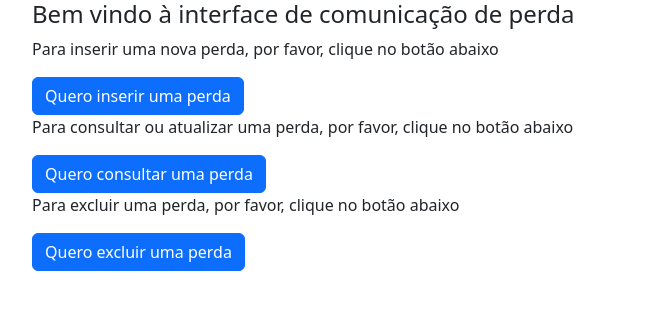
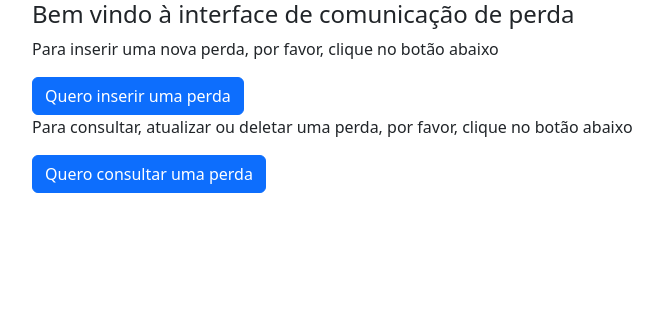
Before and after one commit to drawanz/lost-comunication-frontend, a React (Vite) app: page / in a window 1280 px wide. Shown: the top 310 px of the page, without its empty margins (50-713 px from the left). Built offline with nearby package versions, Linux system fonts and the light colour scheme.

Commit message:
feat: removendo opção de delete da homepage

```diff
--- a/src/pages/homePage/HomePage.jsx
+++ b/src/pages/homePage/HomePage.jsx
@@ -16,16 +16,11 @@ export default function HomePage() {
 
       <div>
         <p>
-          Para consultar ou atualizar uma perda, por favor, clique no botão
+          Para consultar, atualizar ou deletar uma perda, por favor, clique no botão
           abaixo
         </p>
         <Button onClick={() => navigate('/search')}>Quero consultar uma perda</Button>
       </div>
-
-      <div>
-        <p>Para excluir uma perda, por favor, clique no botão abaixo</p>
-        <Button onClick={() => navigate('/delete')}>Quero excluir uma perda</Button>
-      </div>
     </Container>
   );
 }
```
